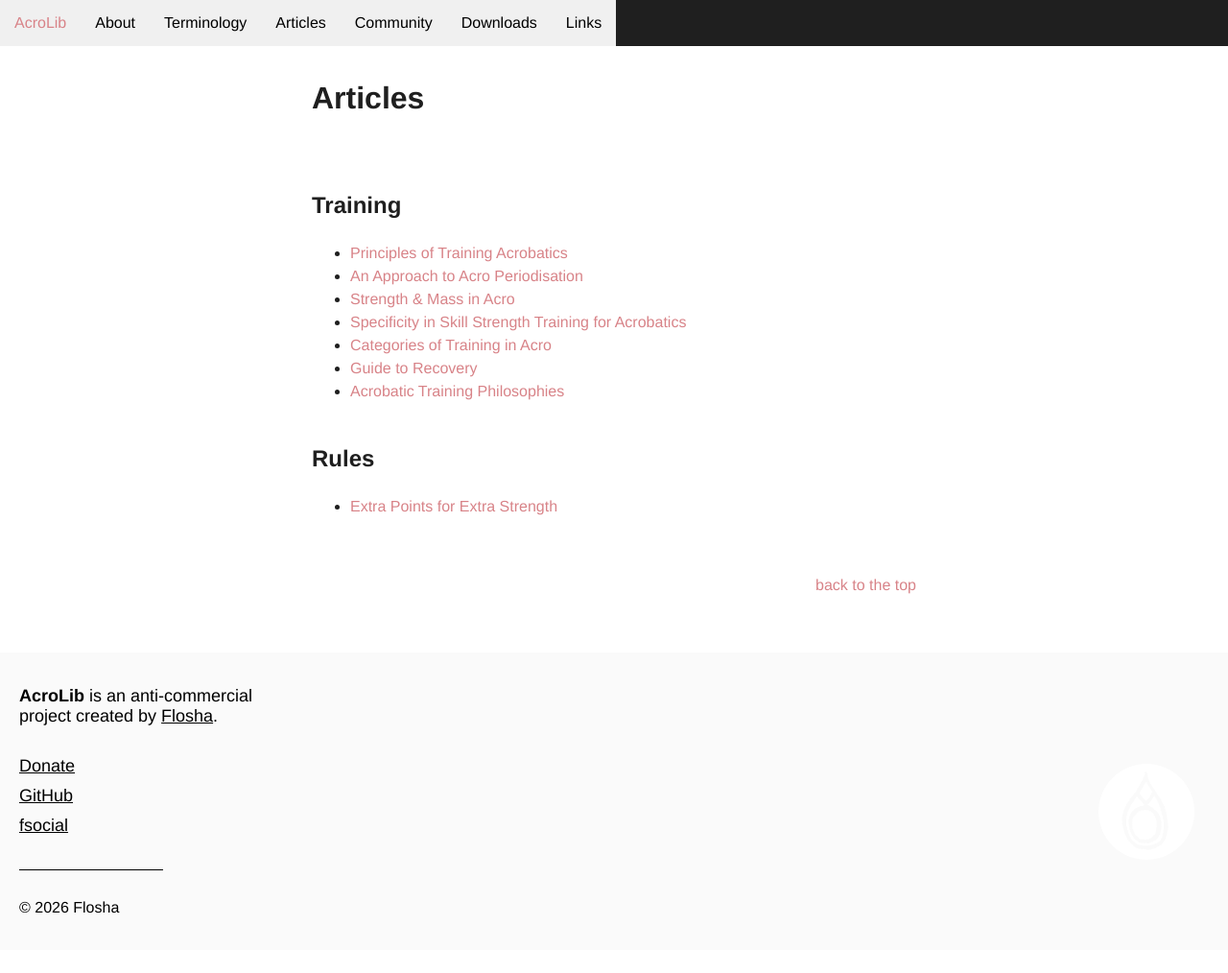
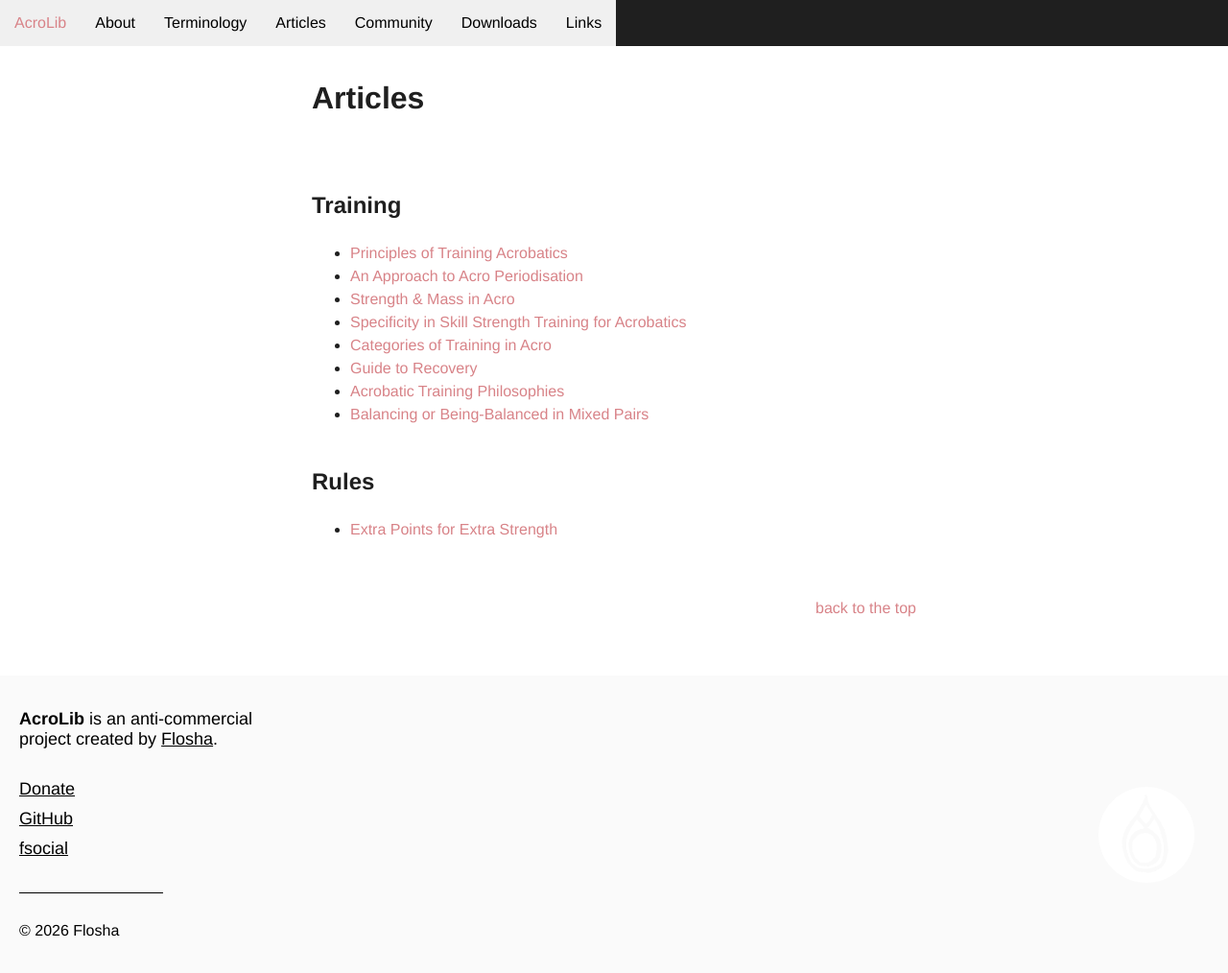
Before and after one commit to floshin/acrolib, a Jekyll site: the page built from articles.md, in a window 1280 px wide. Shown: the whole page at 96% size. Built offline with Jekyll 4.4.1, drawn with Linux system fonts in a browser that asks for light colours; our own code applies the rules of GitHub Pages for plain Markdown files; before the commit the page ends 990 px from its top, so only the background shows below that.

Commit message:
Update articles.md

```diff
--- a/articles.md
+++ b/articles.md
@@ -9,6 +9,7 @@
 * [Categories of Training in Acro](/training/training-categories)
 * [Guide to Recovery](/training/recovery-guide)
 * [Acrobatic Training Philosophies](/training/training-philosophies)
+* [Balancing or Being-Balanced in Mixed Pairs](/training/approaches-to-balance)
 
 
 ## Rules
```
